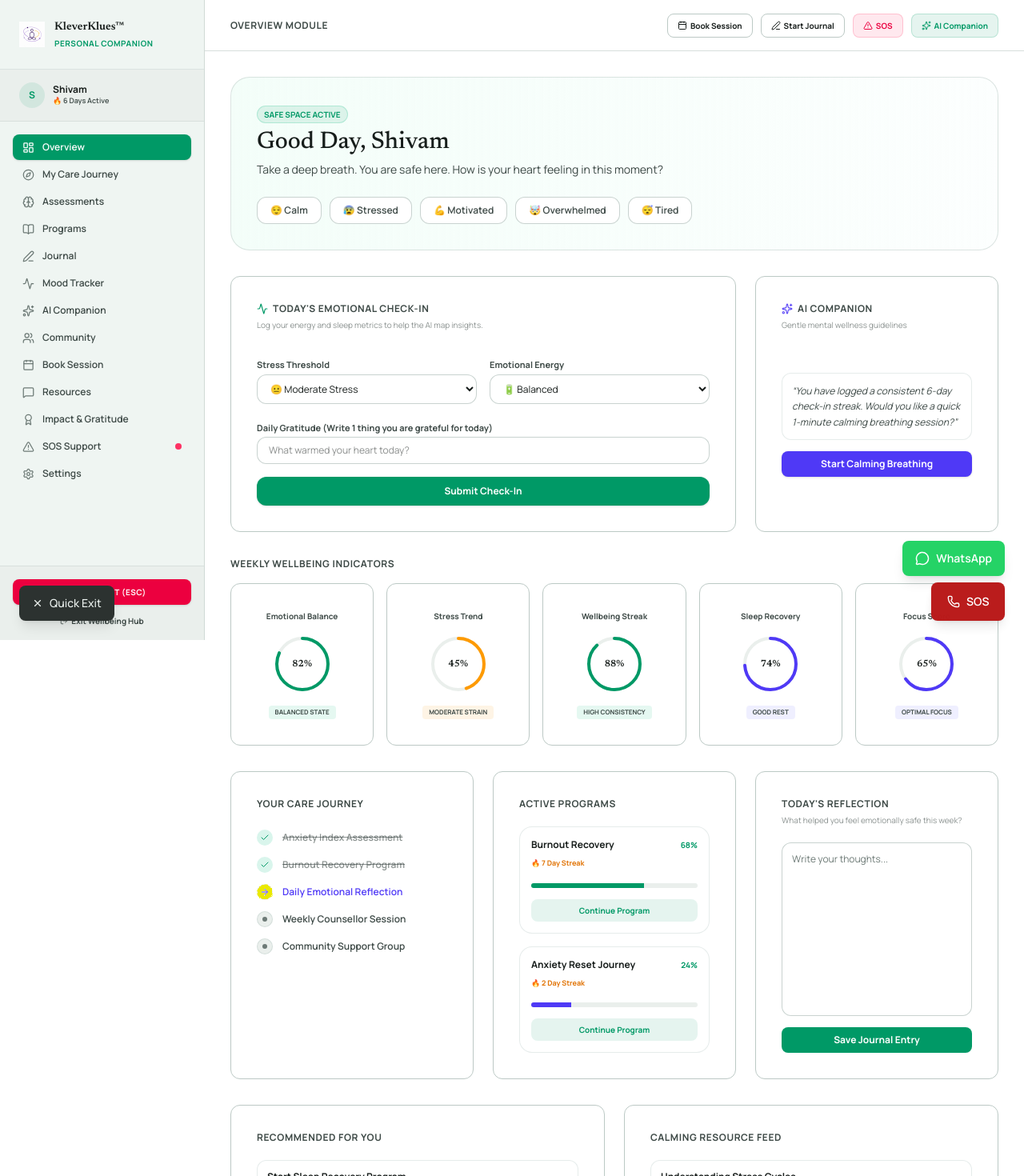
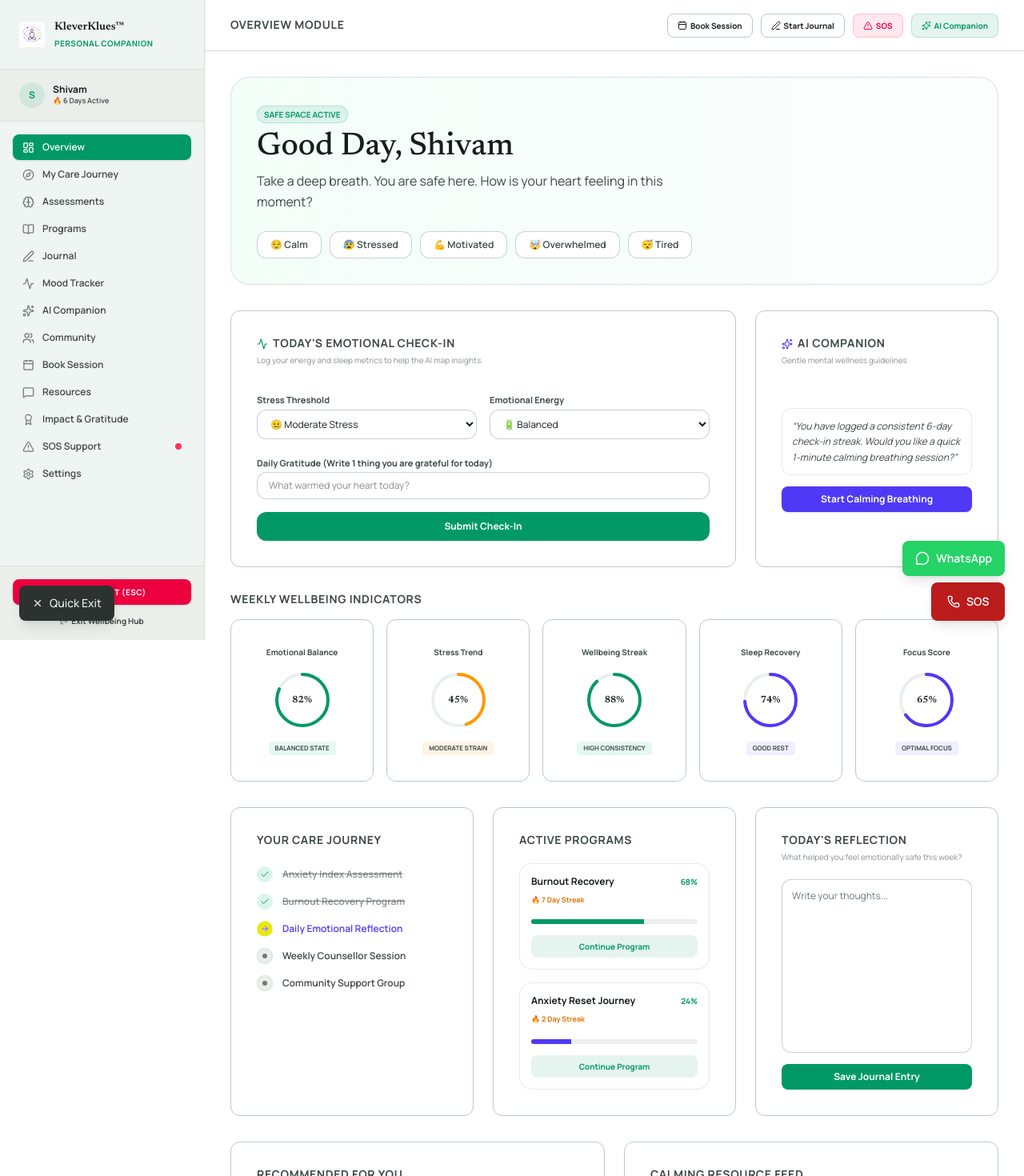
Before and after one commit to Shivam123-code/Mental-Support, a Next.js app: page /dashboard/user in a window 1280 px wide. Shown: the top 1470 px of the page at 80% size. Built offline with nearby package versions, Linux system fonts and the light colour scheme.

Commit message:
Style: Update dashboard routes typography and styling to exactly match DESIGN.md tokens

```diff
--- a/src/app/dashboard/user/page.tsx
+++ b/src/app/dashboard/user/page.tsx
@@ -137,7 +137,7 @@ export default function UserDashboard() {
         <div className="flex items-center gap-2">
           <button
             onClick={handleQuickExit}
-            className="px-2.5 py-1.5 bg-rose-600 text-white rounded text-[10px] font-bold uppercase tracking-wider"
+            className="px-2.5 py-1.5 bg-rose-600 text-white rounded text-label-bold uppercase"
           >
             Quick Exit
           </button>
@@ -229,7 +229,7 @@ export default function UserDashboard() {
 
         {/* Top Header / Quick Actions */}
         <header className="h-16 border-b border-[var(--outline-variant)]/60 bg-[var(--surface-container-lowest)] px-6 lg:px-8 flex items-center justify-between sticky top-16 lg:top-0 z-30">
-          <h2 className="text-xs font-bold uppercase tracking-wider text-[var(--on-surface-variant)]">
+          <h2 className="text-label-bold uppercase text-[var(--on-surface-variant)]">
             {activeTab} Module
           </h2>
 
@@ -263,10 +263,10 @@ export default function UserDashboard() {
                   <span className="text-[10px] bg-emerald-600/10 text-emerald-600 border border-emerald-500/20 font-bold px-2 py-0.5 rounded-full inline-block">
                     SAFE SPACE ACTIVE
                   </span>
-                  <h1 className="text-2xl sm:text-3xl font-display font-medium text-[var(--on-surface)]">
+                  <h1 className="text-headline-lg text-[var(--on-surface)]">
                     Good Day, {anonymousMode ? "Friend" : userName}
                   </h1>
-                  <p className="text-xs sm:text-sm text-[var(--on-surface-variant)] max-w-xl">
+                  <p className="text-body-md text-[var(--on-surface-variant)] max-w-xl">
                     Take a deep breath. You are safe here. How is your heart feeling in this moment?
                   </p>
                 </div>
@@ -302,7 +302,7 @@ export default function UserDashboard() {
                 {/* 1. Daily checkin card */}
                 <div className="card bg-[var(--surface-container-low)] p-6 space-y-5 lg:col-span-2 flex flex-col justify-between">
                   <div className="space-y-1">
-                    <h3 className="text-xs font-bold uppercase tracking-wider text-[var(--on-surface-variant)] flex items-center gap-1.5">
+                    <h3 className="text-label-bold uppercase text-[var(--on-surface-variant)] flex items-center gap-1.5">
                       <Activity size={14} className="text-emerald-600" /> Today's Emotional Check-In
                     </h3>
                     <p className="text-[10px] text-[var(--on-surface-variant)]/60">Log your energy and sleep metrics to help the AI map insights.</p>
@@ -377,7 +377,7 @@ export default function UserDashboard() {
                 {/* 2. Mini AI Companion breathing widget */}
                 <div className="card bg-[var(--surface-container-low)] p-6 space-y-4 lg:col-span-1 flex flex-col justify-between">
                   <div className="space-y-1">
-                    <h3 className="text-xs font-bold uppercase tracking-wider text-[var(--on-surface-variant)] flex items-center gap-1.5">
+                    <h3 className="text-label-bold uppercase text-[var(--on-surface-variant)] flex items-center gap-1.5">
                       <Sparkles size={14} className="text-indigo-600 animate-pulse" /> AI Companion
                     </h3>
                     <p className="text-[10px] text-[var(--on-surface-variant)]/60">Gentle mental wellness guidelines</p>
@@ -415,7 +415,7 @@ export default function UserDashboard() {
 
               {/* score dials & wellbeing score grid */}
               <section className="space-y-4">
-                <h3 className="text-xs font-bold uppercase tracking-wider text-[var(--on-surface-variant)]">Weekly Wellbeing Indicators</h3>
+                <h3 className="text-label-bold uppercase text-[var(--on-surface-variant)]">Weekly Wellbeing Indicators</h3>
                 <div className="grid grid-cols-2 sm:grid-cols-3 lg:grid-cols-5 gap-4">
 
                   {[
@@ -459,7 +459,7 @@ export default function UserDashboard() {
 
                 {/* 1. Care Journey checklist */}
                 <div className="card bg-[var(--surface-container-low)] p-6 space-y-4 lg:col-span-1">
-                  <h3 className="text-xs font-bold uppercase tracking-wider text-[var(--on-surface-variant)]">Your Care Journey</h3>
+                  <h3 className="text-label-bold uppercase text-[var(--on-surface-variant)]">Your Care Journey</h3>
                   <div className="space-y-3.5 pt-2">
                     {[
                       { step: "Anxiety Index Assessment", done: true },
@@ -492,7 +492,7 @@ export default function UserDashboard() {
 
                 {/* 2. Active Programs list */}
                 <div className="card bg-[var(--surface-container-low)] p-6 space-y-4 lg:col-span-1">
-                  <h3 className="text-xs font-bold uppercase tracking-wider text-[var(--on-surface-variant)]">Active Programs</h3>
+                  <h3 className="text-label-bold uppercase text-[var(--on-surface-variant)]">Active Programs</h3>
 
                   <div className="space-y-4 pt-1">
                     {[
@@ -527,7 +527,7 @@ export default function UserDashboard() {
                 {/* 3. Reflection Journal Widget */}
                 <div className="card bg-[var(--surface-container-low)] p-6 space-y-4 lg:col-span-1 flex flex-col justify-between">
                   <div className="space-y-1">
-                    <h3 className="text-xs font-bold uppercase tracking-wider text-[var(--on-surface-variant)]">Today's Reflection</h3>
+                    <h3 className="text-label-bold uppercase text-[var(--on-surface-variant)]">Today's Reflection</h3>
                     <p className="text-[10px] text-[var(--on-surface-variant)]/60">What helped you feel emotionally safe this week?</p>
                   </div>
 
@@ -560,7 +560,7 @@ export default function UserDashboard() {
 
                 {/* Recommended Ecosystem Actions */}
                 <div className="card p-6 bg-[var(--surface-container-low)] space-y-4">
-                  <h3 className="text-xs font-bold uppercase tracking-wider text-[var(--on-surface-variant)]">Recommended For You</h3>
+                  <h3 className="text-label-bold uppercase text-[var(--on-surface-variant)]">Recommended For You</h3>
                   <div className="space-y-3 pt-1">
                     {[
                       { action: "Start Sleep Recovery Program", path: "Programs", detail: "Suggested based on low sleep recovery check-ins." },
@@ -586,7 +586,7 @@ export default function UserDashboard() {
 
                 {/* Resource Feed */}
                 <div className="card p-6 bg-[var(--surface-container-low)] space-y-4">
-                  <h3 className="text-xs font-bold uppercase tracking-wider text-[var(--on-surface-variant)]">Calming Resource Feed</h3>
+                  <h3 className="text-label-bold uppercase text-[var(--on-surface-variant)]">Calming Resource Feed</h3>
                   <div className="space-y-3 pt-1">
                     {[
                       { title: "Understanding Stress Cycles", format: "Podcast • 12 mins", category: "Stress Management" },
@@ -860,7 +860,7 @@ export default function UserDashboard() {
                 {/* Impact score card */}
                 <div className="card bg-[var(--surface-container-low)] p-5 space-y-4 md:col-span-1 flex flex-col justify-between">
                   <div>
-                    <h4 className="text-xs font-bold uppercase tracking-wider text-emerald-600">Your Impact & Gratitude Score</h4>
+                    <h4 className="text-label-bold uppercase text-emerald-600">Your Impact & Gratitude Score</h4>
                     <p className="text-3xl font-bold font-display mt-2">{impactScore}</p>
                     <p className="text-[10px] text-[var(--on-surface-variant)] mt-1">You encouraged <strong>{encouragedCount}</strong> peers on the gratitude wall this week!</p>
                   </div>
@@ -874,7 +874,7 @@ export default function UserDashboard() {
 
                 {/* Active Circles */}
                 <div className="card bg-[var(--surface-container-low)] p-5 space-y-4 md:col-span-2">
-                  <h4 className="text-xs font-bold uppercase tracking-wider text-[var(--on-surface-variant)]">Your Active Circles</h4>
+                  <h4 className="text-label-bold uppercase text-[var(--on-surface-variant)]">Your Active Circles</h4>
 
                   <div className="space-y-3 pt-1">
                     {[
@@ -963,7 +963,7 @@ export default function UserDashboard() {
               <div className="grid md:grid-cols-2 gap-6">
                 {/* Score */}
                 <div className="card bg-[var(--surface-container-low)] p-6 space-y-4 text-center">
-                  <h4 className="text-xs font-bold uppercase tracking-wider text-[var(--on-surface-variant)]">Your Gratitude Index</h4>
+                  <h4 className="text-label-bold uppercase text-[var(--on-surface-variant)]">Your Gratitude Index</h4>
                   <div className="w-28 h-28 rounded-full bg-emerald-600/10 border-2 border-emerald-600/20 flex flex-col items-center justify-center mx-auto">
                     <span className="text-3xl font-bold text-emerald-600 font-display">{impactScore}</span>
                     <span className="text-[8px] uppercase font-bold text-[var(--on-surface-variant)]">Total Points</span>
@@ -973,7 +973,7 @@ export default function UserDashboard() {
 
                 {/* peer feed */}
                 <div className="card bg-[var(--surface-container-low)] p-6 space-y-4">
-                  <h4 className="text-xs font-bold uppercase tracking-wider text-[var(--on-surface-variant)]">Gratitude Highlights</h4>
+                  <h4 className="text-label-bold uppercase text-[var(--on-surface-variant)]">Gratitude Highlights</h4>
                   <div className="space-y-3 pt-1">
                     {[
                       "Peer #148: 'Thanks for the encouragement, the breathing exercise guidelines helped! 💚'",
@@ -1007,7 +1007,7 @@ export default function UserDashboard() {
 
                 {/* Emergency numbers */}
                 <div className="card p-6 bg-[var(--surface-container-low)] space-y-4 border-l-4 border-rose-500">
-                  <h4 className="text-xs font-bold uppercase tracking-wider text-rose-500">24/7 Helpline Telephones</h4>
+                  <h4 className="text-label-bold uppercase text-rose-500">24/7 Helpline Telephones</h4>
                   <div className="space-y-3.5 pt-2 text-xs">
                     <p className="flex justify-between font-semibold border-b border-[var(--outline-variant)]/40 pb-2">
                       <span>Vandrevala Foundation Helpline</span>
@@ -1026,7 +1026,7 @@ export default function UserDashboard() {
 
                 {/* Safety protocols */}
                 <div className="card p-6 bg-[var(--surface-container-low)] space-y-4">
-                  <h4 className="text-xs font-bold uppercase tracking-wider text-[var(--on-surface-variant)]">Guided Grounding Exercise</h4>
+                  <h4 className="text-label-bold uppercase text-[var(--on-surface-variant)]">Guided Grounding Exercise</h4>
                   <p className="text-xs text-[var(--on-surface-variant)] leading-relaxed">
                     To help restore cognitive calm immediately, focus on your surroundings and try the 5-4-3-2-1 technique:
                   </p>
```
Also changed, not shown: src/app/dashboard/admin/page.tsx (+4 -4 lines), src/app/dashboard/enterprise/page.tsx (+6 -6 lines), 2 other files (tests, documents, lock files or other folders).
